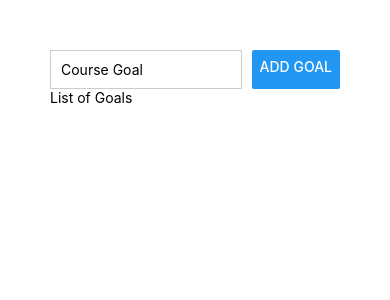
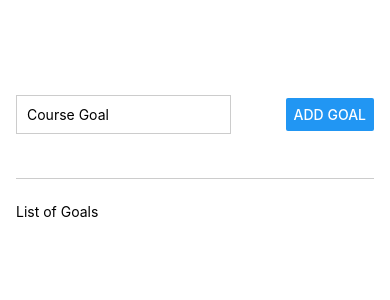
Before and after one commit to safinajjar/react-native-app, a React Native app: screen / in a window 390 px wide. Shown: the top 300 px of the page. Built offline with nearby package versions, Linux system fonts and the light colour scheme.

Commit message:
styling layout with flexbox

```diff
--- a/App.js
+++ b/App.js
@@ -7,7 +7,7 @@ export default function App() {
         <TextInput style={styles.textInput} placeholder="Course Goal" />
         <Button title="Add Goal" />
       </View>
-      <View>
+      <View style={styles.goalsContainer}>
         <Text>List of Goals</Text>
       </View>
     </View>
@@ -16,17 +16,27 @@ export default function App() {
 
 const styles = StyleSheet.create({
   appContainer: {
-    padding: 50,
+    flex: 1,
+    paddingTop: 50,
+    paddingHorizontal: 16,
   },
   inputContainer: {
+    flex: 1,
     flexDirection: "row",
     justifyContent: "space-between",
+    alignItems: "center",
+    marginBottom: 24,
+    borderBottomWidth: 1,
+    borderBottomColor: "#cccccc",
   },
   textInput: {
     borderWidth: 1,
     borderColor: "#cccccc",
-    width: "80%",
+    width: "60%",
     marginRight: 10,
     padding: 10,
   },
+  goalsContainer: {
+    flex: 5,
+  },
 });
```
